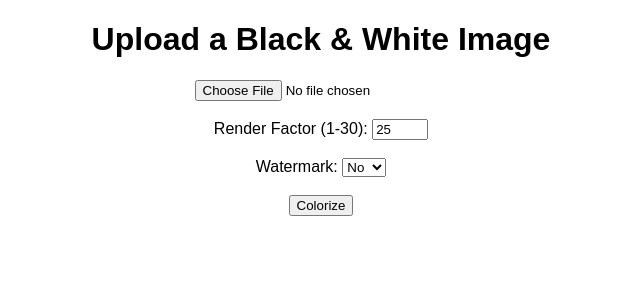
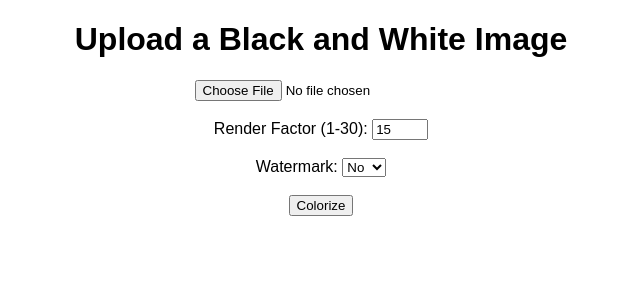
Before and after one commit to Rajshah296/Image-Colorization-using-deoldify, a Flask app: page / in a window 1280 px wide. Shown: the top 300 px of the page, without its empty margins (319-959 px from the left). Run offline with Flask 3, Linux system fonts and the light colour scheme; parts of the project's set-up code (start-up, migrations or seed data) failed here and were passed over.

Commit message:
imp changes

```diff
--- a/app.py
+++ b/app.py
@@ -1,11 +1,16 @@
-from flask import Flask, render_template, request, send_from_directory, send_file
+from flask import Flask, render_template, request, send_from_directory
 import os
 import io
 from pathlib import Path
 from PIL import Image
-from deoldify.visualize import get_image_colorizer
-import torch
+from deoldify.visualize import get_image_colorizer,torch
 import warnings
+
+#NOTE:  This must be the first call in order to work properly!
+from deoldify import device
+from deoldify.device_id import DeviceId
+#choices:  CPU, GPU0...GPU7
+device.set(device=DeviceId.CPU)
 
 # Optimize PyTorch settings
 torch.backends.cudnn.benchmark = True
@@ -26,7 +31,7 @@ colorizer = get_image_colorizer(artistic=True)
 def index():
     if request.method == "POST":
         file = request.files.get("image")
-        render_factor = int(request.form.get("render_factor", 25))  # Default 25
+        render_factor = int(request.form.get("render_factor", 15))  # Default 15
         watermarked = request.form.get("watermarked") == "yes"
 
         if file:
@@ -58,7 +63,11 @@ def index():
                 watermarked=watermarked,
             )
 
-    return render_template("index.html", render_factor=25)  # Default render factor
+    return render_template("index.html", render_factor=15)  # Default render factor
+
+@app.route("/uploads/<filename>")
+def uploaded_file(filename):
+    return send_from_directory(UPLOAD_FOLDER, filename)
 
 @app.route("/results/<filename>")
 def result_file(filename):
--- a/deoldify/visualize.py
+++ b/deoldify/visualize.py
@@ -4,8 +4,8 @@ from matplotlib.axes import Axes
 from .filters import IFilter, MasterFilter, ColorizerFilter
 from .generators import gen_inference_deep, gen_inference_wide
 from PIL import Image
-import ffmpeg
-import yt_dlp as youtube_dl
+import ffmpeg # type: ignore
+import yt_dlp as youtube_dl # type: ignore
 import gc
 import requests
 from io import BytesIO
--- a/templates/index.html
+++ b/templates/index.html
@@ -23,7 +23,7 @@
     </style>
 </head>
 <body>
-    <h1>Upload a Black & White Image</h1>
+    <h1>Upload a Black and White Image</h1>
     <form action="/" method="post" enctype="multipart/form-data">
         <input type="file" name="image" required><br><br>
 
```
Also changed, not shown: 1 other file.
